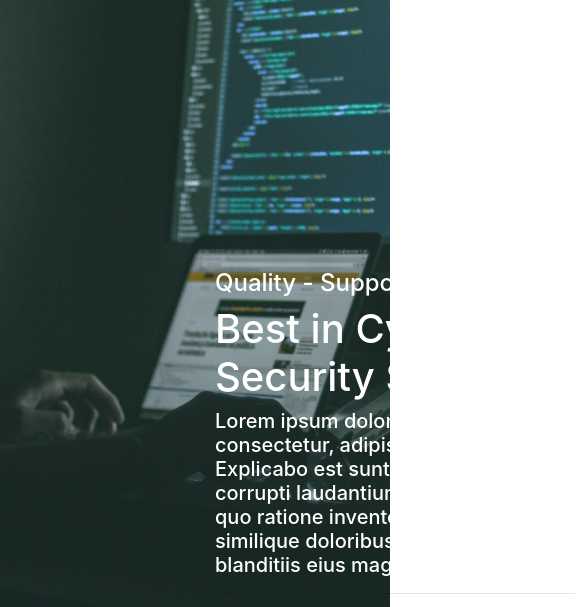
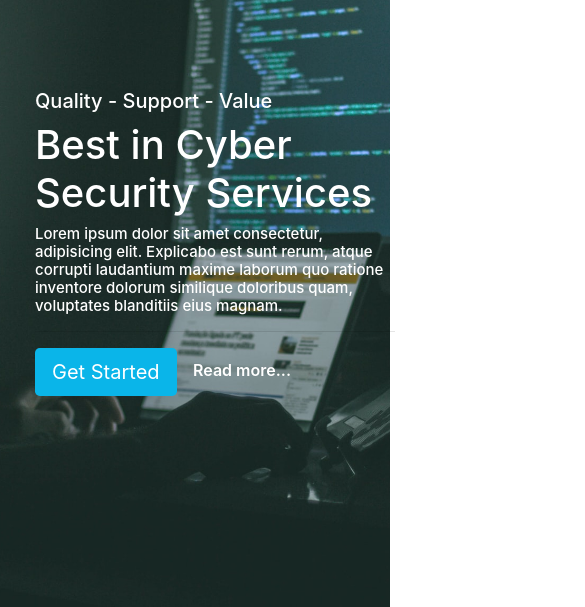
Before and after one commit to suvangi2205/CyberSecurity.github.io, a plain HTML site: page index.html in a window 390 px wide. Shown: the part 206-813 px from the top of the page, 585 px wide, since content can reach past the window. Drawn offline with nearby package versions, Linux system fonts and the light colour scheme.

Commit message:
Updated style.css for responsiveness

```diff
--- a/style.css
+++ b/style.css
@@ -19,6 +19,7 @@ body {
 
     /* Full height */
     height: 100vh;
+    width:100%;
 
     /* Center and scale the image nicely */
     background-position: center;
@@ -62,7 +63,7 @@ nav ul li a{
 /* -----------------------------------------------Start of home page hero section----------------------------------------------- */
 .top-hero-section{
     color: white;
-    margin: 200px;
+    margin: 200px 120px;
 }
 
 .top-hero-section a{
@@ -75,4 +76,35 @@ nav ul li a{
     width: 220px;
 }
 
+/* Start of tablet styles  */
+@media only screen and (max-width:768px){
+  .top-hero-section{
+    margin:50px;
+    width:max-width;
+  }
+}
+
+/* Start of smaller tablets and mobile styles  */
+@media only screen and (max-width:600px){
+  .top-hero-section{
+    margin:20px;
+    width:max-width;
+  }
+  .top-hero-section h4{
+    font-size:20px;
+  }
+  .top-hero-section h2{
+    font-size:35px important;
+    font weight:bolder;
+  }
+  .top-hero-section h5{
+    font-size:15px;
+  }
+}
+
+
+
+
+
+
 /* -----------------------------------------------/Start of home page hero section----------------------------------------------- */
```
